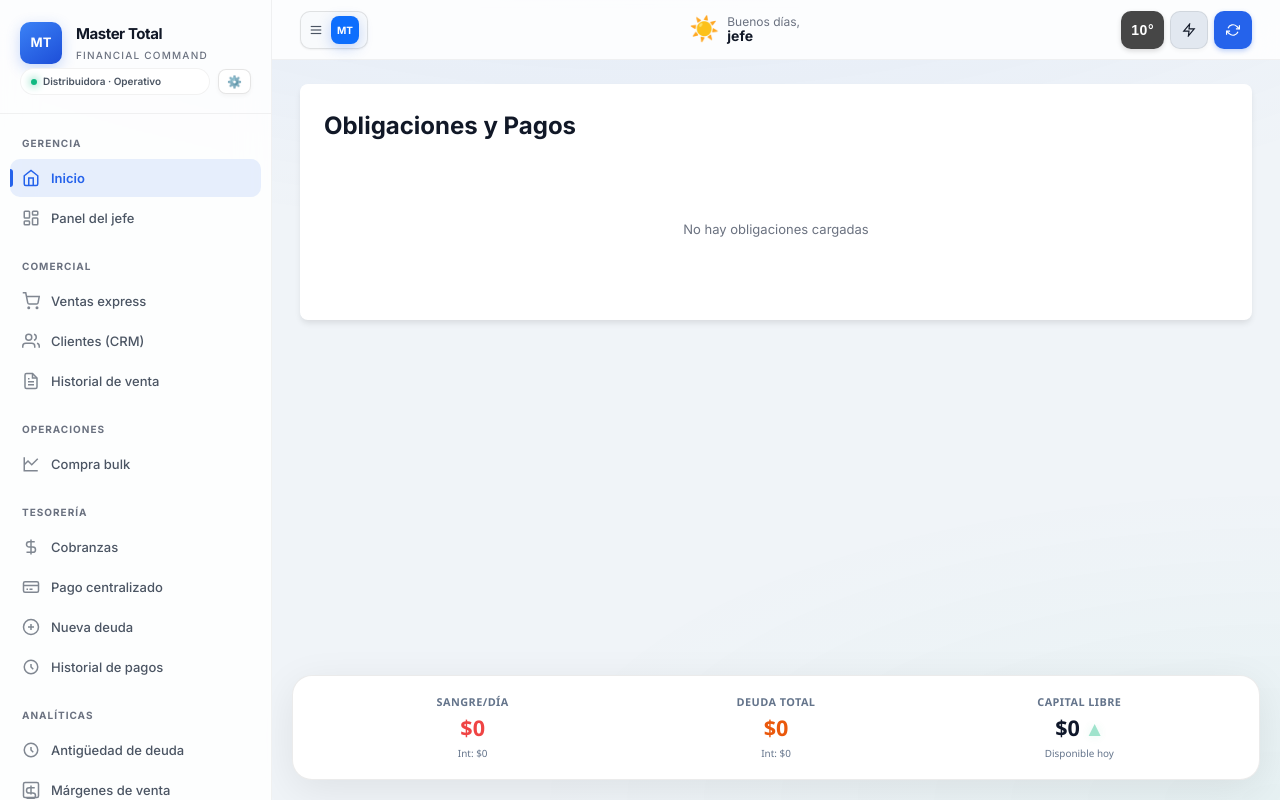
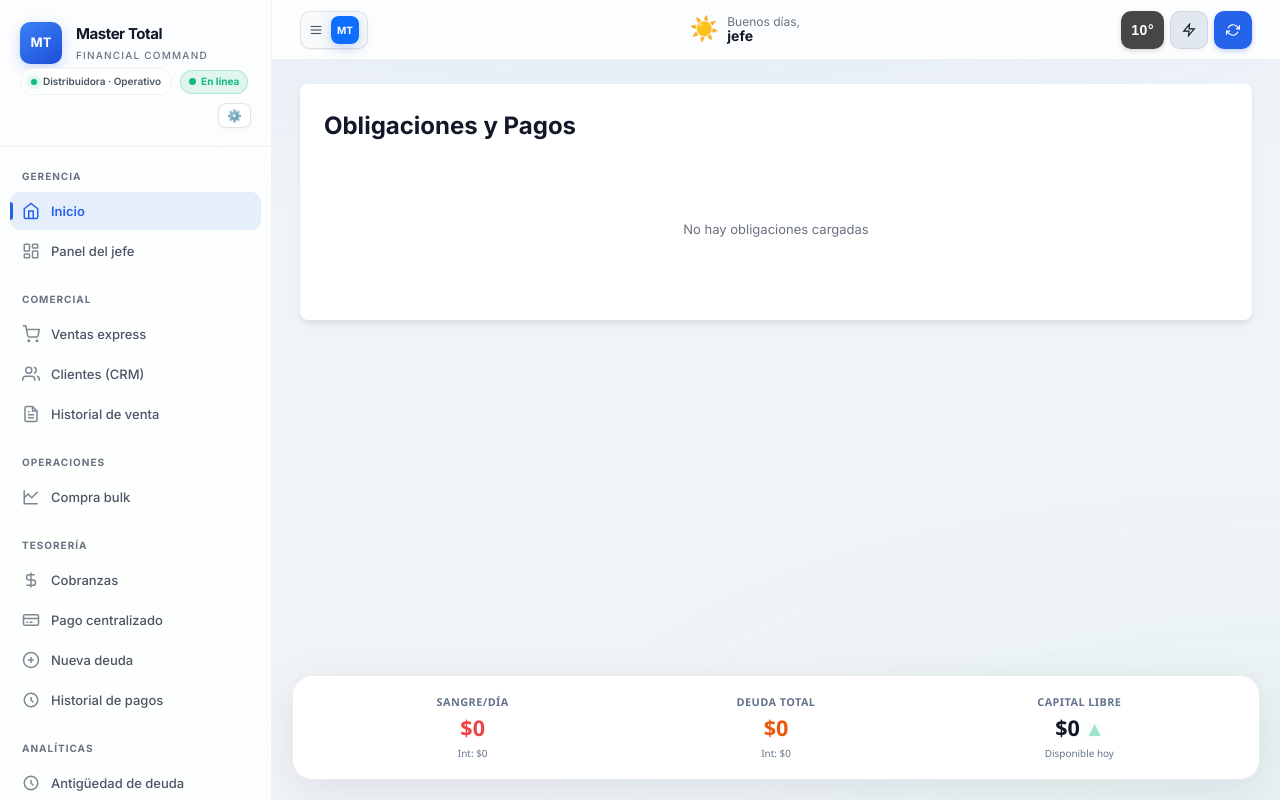
Before and after one commit to cesarmaciel1234/crm-frigorifico, a Flask app: page / in a window 1280 px wide. Run offline with Flask 3, Linux system fonts and the light colour scheme; data that the repository does not hold is empty; some libraries are stand-ins or nearby versions.

Commit message:
UI: Reubicar indicador 'En linea' del topbar al sidebar junto al org-chip y boton de empresa

```diff
--- a/app/static/enterprise.css
+++ b/app/static/enterprise.css
@@ -1167,13 +1167,13 @@ body.sidebar-open .dashboard-bar,
 .ios-install-banner p { margin: 0; flex: 1; }
 
 .mobile-conn-pill {
-    display: none;
+    display: inline-flex;
     align-items: center;
     gap: 5px;
     font-size: 10px;
     font-weight: 700;
     padding: 0 8px;
-    height: 32px;
+    height: 24px;
     border-radius: 999px;
     white-space: nowrap;
 }
--- a/app/templates/terminal.html
+++ b/app/templates/terminal.html
@@ -241,11 +241,14 @@
                     <p>Financial Command</p>
                 </div>
             </div>
-            <div style="display: flex; align-items: center; justify-content: space-between; gap: 8px; width: 100%; margin-top: 4px;">
-                <div class="org-chip" style="margin: 0; flex: 1;"><span class="dot"></span> Distribuidora · Operativo</div>
-                <button type="button" class="btn btn-ghost" id="btnEditEmpresa" style="padding: 4px 8px; border: 1px solid rgba(0,0,0,0.1); border-radius: 8px; background: white; cursor: pointer; transition: all 0.2s;" title="Datos de la Empresa" onclick="abrirModalEmpresa()">
-                    ⚙️
-                </button>
+            <div style="display: flex; align-items: center; gap: 8px; width: 100%; margin-top: 4px; flex-wrap: wrap;">
+                <div class="org-chip" style="margin: 0;"><span class="dot"></span> Distribuidora · Operativo</div>
+                <span id="mobileConnPill" class="mobile-conn-pill online" aria-live="polite"><span class="dot"></span><span id="mobileConnText">En línea</span></span>
+                <div style="margin-left: auto;">
+                    <button type="button" class="btn btn-ghost" id="btnEditEmpresa" style="padding: 4px 8px; border: 1px solid rgba(0,0,0,0.1); border-radius: 8px; background: white; cursor: pointer; transition: all 0.2s;" title="Datos de la Empresa" onclick="abrirModalEmpresa()">
+                        ⚙️
+                    </button>
+                </div>
             </div>
         </div>
         <nav class="nav">
@@ -359,7 +362,6 @@
 
             <!-- Derecha: Clima, Pro y Refresh -->
             <div class="topbar-actions" style="display: flex; align-items: center; gap: 6px;">
-                <span id="mobileConnPill" class="mobile-conn-pill online" aria-live="polite"><span class="dot"></span><span id="mobileConnText">En línea</span></span>
                 <span id="offlineBadge" style="display: none; align-items: center; justify-content: center; background: #fee2e2; color: #991b1b; font-size: 11px; font-weight: bold; padding: 0 10px; border-radius: 10px; height: 38px; border: 1px dashed #ef4444; cursor: pointer; transition: all 0.2s;" title="Acciones pendientes de subir al servidor. Haz clic para sincronizar.">
                     ⚠️ Offline (<span id="offlinePendingCount">0</span>)
                 </span>
```
